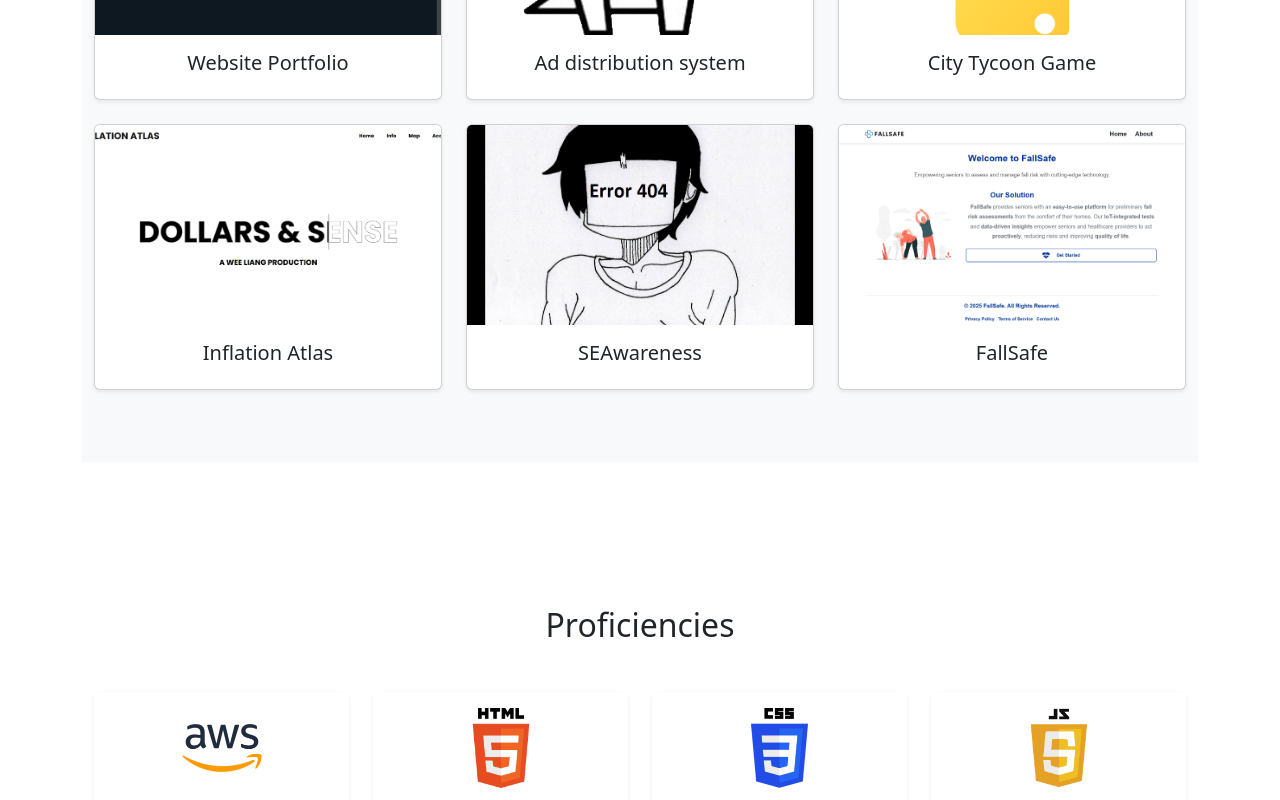
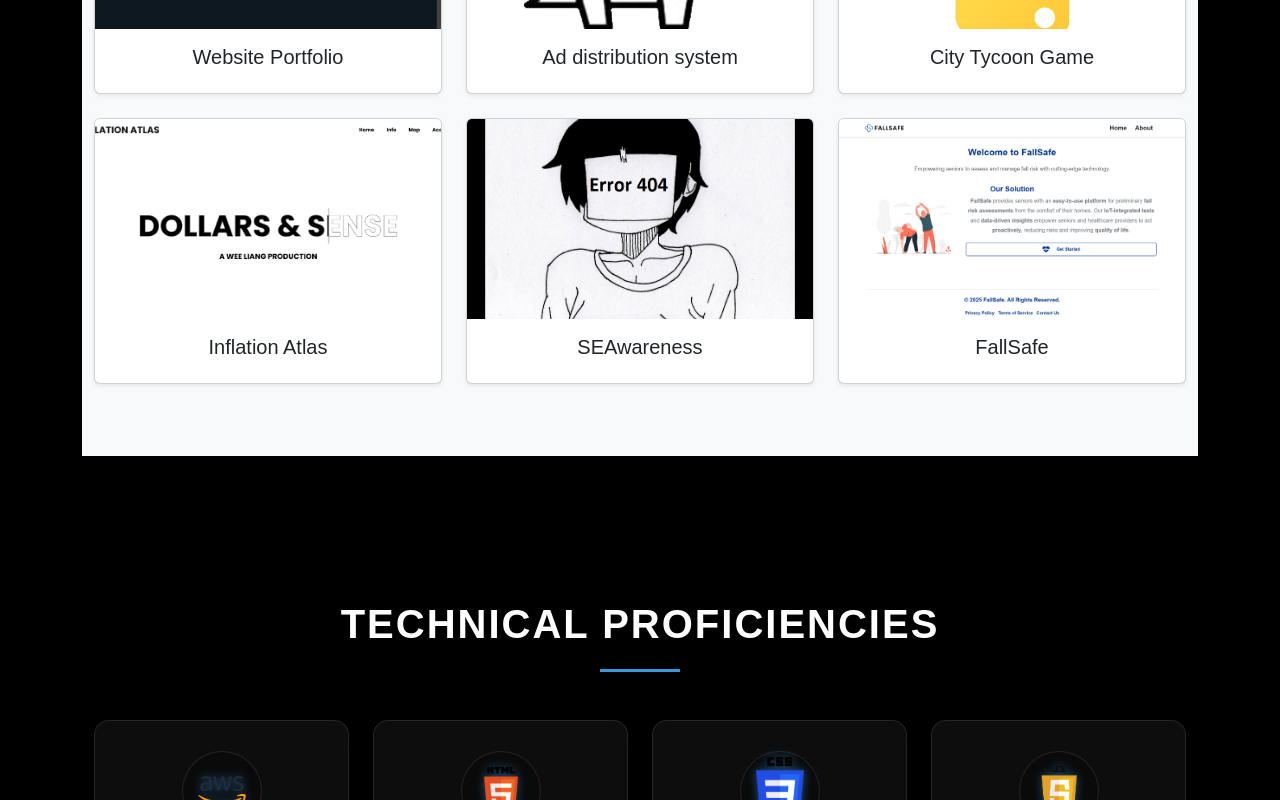
Before and after one commit to danielbakrr/pdbaker, a React (Create React App) app: page / in a window 1280 px wide. Shown: the part 2000-2800 px from the top of the page. Built offline with nearby package versions, Linux system fonts and the light colour scheme; a web font is replaced by a local one.

Commit message:
update proficiencies segment

```diff
--- a/src/components/certs.jsx
+++ b/src/components/certs.jsx
@@ -1,5 +1,6 @@
 import React from 'react';
-import { Container, Row, Col, Card } from 'react-bootstrap';
+import { Container, Row, Col } from 'react-bootstrap';
+import { motion } from 'framer-motion';
 import aws from '../assets/aws.png';
 import html from '../assets/html.png';
 import css from '../assets/css.png';
@@ -8,42 +9,123 @@ import node from '../assets/node.png';
 import express from '../assets/express.png';
 import react from '../assets/react.png';
 import github from '../assets/github.png';
+import '../styles/certs.css';
 
 const CertsList = () => {
   const skills = [
-    { name: "AWS", image: aws },
-    { name: "HTML", image: html },
-    { name: "CSS", image: css },
-    { name: "JavaScript", image: js },
-    { name: "Node.js", image: node },
-    { name: "Express", image: express },
-    { name: "React", image: react },
-    { name: "GitHub", image: github }
+    {
+      name: "AWS",
+      image: aws,
+      description: "Cloud infrastructure & services",
+      level: 85
+    },
+    {
+      name: "HTML",
+      image: html,
+      description: "Semantic markup & accessibility",
+      level: 80
+    },
+    {
+      name: "CSS",
+      image: css,
+      description: "Styling & responsive design",
+      level: 85
+    },
+    {
+      name: "JavaScript",
+      image: js,
+      description: "ES6+, DOM manipulation, async",
+      level: 70
+    },
+    {
+      name: "Node.js",
+      image: node,
+      description: "Server-side JavaScript runtime",
+      level: 75
+    },
+    {
+      name: "Express",
+      image: express,
+      description: "Web application framework",
+      level: 70
+    },
+    {
+      name: "React",
+      image: react,
+      description: "Frontend component library",
+      level: 80
+    },
+    {
+      name: "GitHub",
+      image: github,
+      description: "Version control & collaboration",
+      level: 85
+    }
   ];
 
+  const container = {
+    hidden: { opacity: 0 },
+    show: {
+      opacity: 1,
+      transition: {
+        staggerChildren: 0.1
+      }
+    }
+  };
+
+  const item = {
+    hidden: { opacity: 0, y: 20 },
+    show: {
+      opacity: 1,
+      y: 0,
+      transition: {
+        duration: 0.5
+      }
+    }
+  };
+
   return (
-    <section id="certs" className="py-5">
+    <section id="certs" className="skills-section py-5">
       <Container>
-        <h2 className="text-center mb-5">Proficiencies</h2>
+        <h2 className="section-title text-center mb-5">Technical Proficiencies</h2>
+
+        <motion.div
+          variants={container}
+          initial="hidden"
+          whileInView="show"
+          viewport={{ once: false, amount: 0.1 }}
+        >
           <Row className="justify-content-center">
             {skills.map((skill, index) => (
-            <Col key={index} xs={6} sm={4} md={3} lg={3} className="mb-4">
-              <Card className="border-0 shadow-sm h-100 text-center">
-                <Card.Body className="d-flex align-items-center justify-content-center">
+              <Col key={index} lg={3} md={4} sm={6} className="mb-4">
+                <motion.div
+                  className="skill-card"
+                  variants={item}
+                  whileHover={{
+                    y: -10,
+                    transition: { duration: 0.2 }
+                  }}
+                >
+                  <div className="skill-icon-container">
                     <img
                       src={skill.image}
                       alt={skill.name}
-                    className="img-fluid"
-                    style={{ maxHeight: '80px', maxWidth: '80px' }}
+                      className="skill-icon"
                     />
-                </Card.Body>
-                <Card.Footer className="bg-white border-0">
-                  <small className="text-muted">{skill.name}</small>
-                </Card.Footer>
-              </Card>
+                  </div>
+                  <h4 className="skill-name">{skill.name}</h4>
+                  <p className="skill-description">{skill.description}</p>
+                  <div className="skill-level-container">
+                    <div
+                      className="skill-level"
+                      style={{ width: `${skill.level}%` }}
+                    />
+                  </div>
+                </motion.div>
               </Col>
             ))}
           </Row>
+        </motion.div>
       </Container>
     </section>
   );
--- a/src/index.css
+++ b/src/index.css
@@ -1,70 +1,8 @@
 @import url('https://fonts.googleapis.com/css2?family=Handjet:wght@100..900&display=swap');
 
-body {
+.app-container {
   font-family:"Handjet", Arial, Helvetica, sans-serif;
   font-size: 30px;
   line-height: 1.6;
+  background-color: black;
 }
-
-header {
-  color: #fff;
-  text-align: center;
-}
-
-nav a {
-  color: #fff;
-  margin: 0 15px;
-  text-decoration: none;
-}
-
-nav a:hover {
-  text-decoration: underline;
-}
-
-main {
-  padding: 20px;
-}
-
-.project-list {
-  margin: 20px 0;
-}
-
-.project-item {
-  margin-bottom: 20px;
-}
-
-footer {
-  background: #333;
-  color: #fff;
-  text-align: center;
-  padding: 10px 0;
-  position:relative;
-  width: 100%;
-  bottom: 0;
-}
-
-a {
-  color: #007BFF;
-  text-decoration: none;
-}
-
-a:hover {
-  text-decoration: underline;
-}
-
-@media (max-width: 768px) {
-  nav ul {
-    text-align: center;
-    padding: 0;
-  }
-
-  nav ul li {
-    display: block;
-    margin: 10px 0;
-  }
-
-  .project-list ul li {
-    margin: 10px auto;
-    width: 90%;
-  }
-}
--- a/src/styles/certs.css
+++ b/src/styles/certs.css
@@ -1,53 +1,136 @@
-  .certs-list {
-    text-align: center;
-    padding: 20px;
-    overflow: hidden;
-    font-weight: bold;
+/* certs.css */
+.skills-section {
+  padding: 6rem 0;
+  position: relative;
+  background: linear-gradient(rgba(0, 0, 0, 0.8), rgba(0, 0, 0, 0.8));
 }
 
-  .certs-list h2 {
-    font-size: 2.5em;
-    color:white;
+.section-title {
+  color: white;
+  font-size: 2.5rem;
+  font-weight: 700;
+  position: relative;
+  padding-bottom: 1.5rem;
+  margin-bottom: 3rem;
+  text-transform: uppercase;
+  letter-spacing: 2px;
 }
 
-  .scroll-container {
-    display: flex;
-    overflow-x: hidden;
-    white-space: nowrap;
-    position: relative;
-    width: 100%;
-    padding: 10px 0;
+.section-title::after {
+  content: '';
+  position: absolute;
+  display: block;
+  width: 80px;
+  height: 3px;
+  background: #3498db;
+  bottom: 0;
+  left: 50%;
+  transform: translateX(-50%);
 }
 
-  .scroll-content{
-    display: flex;
+.skill-card {
+  background: rgba(255, 255, 255, 0.05);
+  backdrop-filter: blur(10px);
+  border-radius: 15px;
+  padding: 30px 20px;
+  text-align: center;
+  height: 100%;
+  box-shadow: 0 10px 30px rgba(0, 0, 0, 0.2);
+  border: 1px solid rgba(255, 255, 255, 0.1);
+  transition: transform 0.3s ease, box-shadow 0.3s ease;
+  cursor: default;
 }
 
-  .cert-item {
-    background: rgba(0, 0, 0, 0.5);
-    margin: 0 15px;
-    padding: 10px;
-    border-radius: 10px;
-    cursor: pointer;
-    display: inline-flex;
-    flex: 0 0 auto;
-    align-items: center;
-    white-space: nowrap;
-    box-shadow: 0 4px 8px rgba(0, 0, 0, 0.1);
-    transition: background-color 0.3s, box-shadow 0.3s;
-    backdrop-filter: blur(10px);
-    transition: transform 0.2s ease-in-out; /* Smooth hover effect */
+.skill-card:hover {
+  transform: translateY(-10px);
+  box-shadow: 0 15px 35px rgba(0, 0, 0, 0.3);
 }
 
-  .cert-item:hover {
-    box-shadow: 0 6px 12px rgba(0, 0, 0, 0.2);
-    transform: scale(1.08); /* Slight zoom effect on hover */
-    cursor:default;
+.skill-icon-container {
+  background: rgba(0, 0, 0, 0.2);
+  width: 80px;
+  height: 80px;
+  border-radius: 50%;
+  display: flex;
+  align-items: center;
+  justify-content: center;
+  margin: 0 auto 20px;
+  padding: 15px;
+  border: 1px solid rgba(255, 255, 255, 0.1);
+  transition: transform 0.3s ease;
 }
 
-  .cert-image {
-    width: 150px;
-    height: 150px;
-    object-fit:contain;
+.skill-card:hover .skill-icon-container {
+  transform: scale(1.1);
+}
+
+.skill-icon {
+  width: 100%;
+  height: auto;
+  object-fit: contain;
+  filter: drop-shadow(0 0 5px rgba(52, 152, 219, 0.5));
+}
+
+.skill-name {
+  color: white;
+  font-size: 1.2rem;
+  font-weight: 600;
+  margin-bottom: 10px;
+}
+
+.skill-description {
+  color: rgba(255, 255, 255, 0.7);
+  font-size: 0.9rem;
+  margin-bottom: 15px;
+  min-height: 40px;
+}
+
+.skill-level-container {
+  width: 100%;
+  height: 8px;
+  background: rgba(255, 255, 255, 0.1);
   border-radius: 10px;
+  overflow: hidden;
+  margin-top: 10px;
 }
+
+.skill-level {
+  height: 100%;
+  background: linear-gradient(90deg, #3498db, #2ecc71);
+  border-radius: 10px;
+  position: relative;
+  transition: width 1s ease;
+}
+
+.skills-cta {
+  margin-top: 60px;
+}
+
+.skills-cta h4 {
+  color: white;
+  font-size: 1.5rem;
+  margin-bottom: 20px;
+}
+
+.skills-cta .btn {
+  padding: 12px 30px;
+  font-weight: 500;
+  border-radius: 30px;
+  transition: all 0.3s ease;
+  background-color: #3498db;
+  border-color: #3498db;
+  box-shadow: 0 4px 15px rgba(52, 152, 219, 0.5);
+}
+
+.skills-cta .btn:hover {
+  transform: translateY(-3px);
+  box-shadow: 0 8px 25px rgba(52, 152, 219, 0.6);
+  background-color: #2980b9;
+  border-color: #2980b9;
+}
+
+@media (max-width: 991px) {
+  .skills-section {
+    padding: 4rem 0;
+  }
+}
```
Lines whose indentation alone changed are shown as unchanged.
